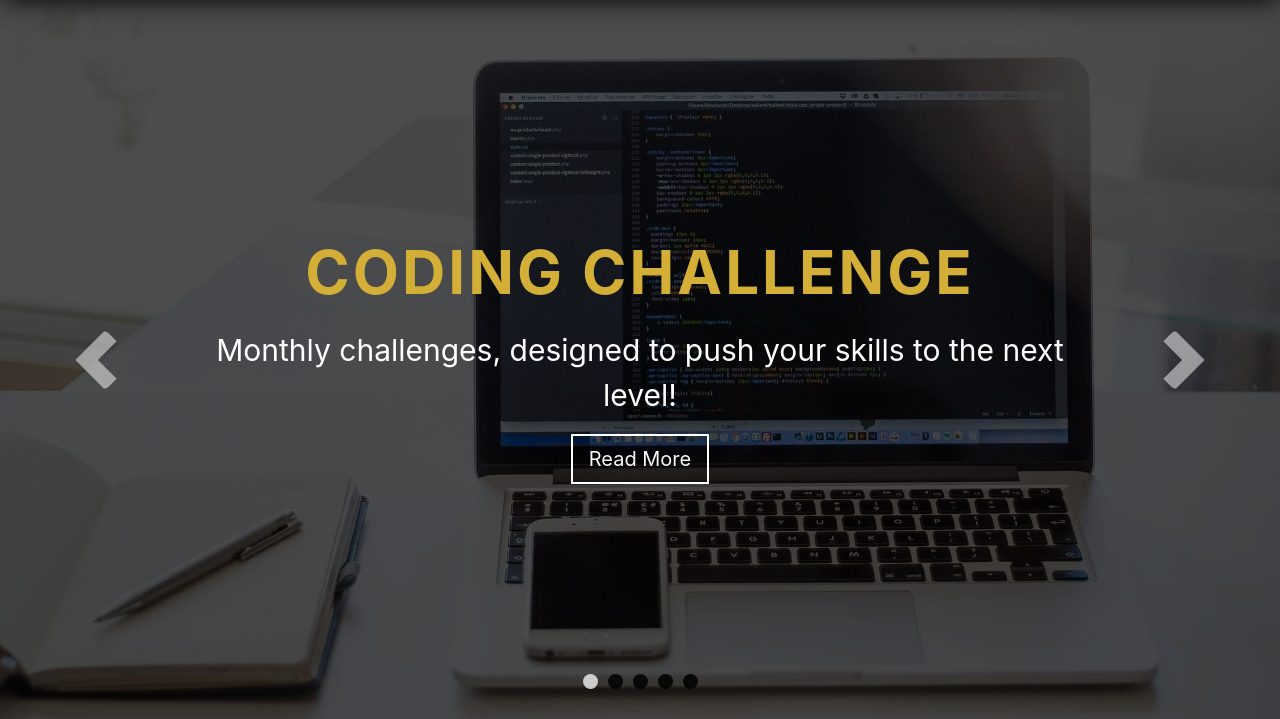
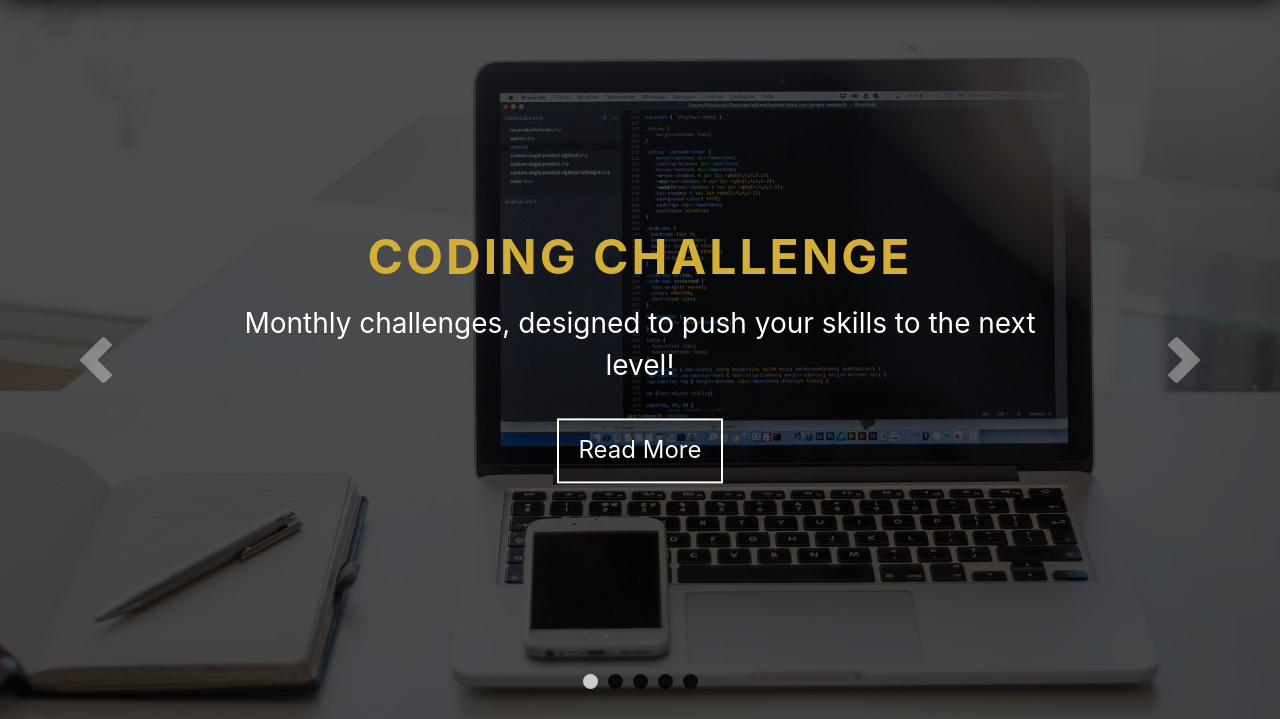
Before and after one commit to lusalga/zero-to-mastery-website, a PHP site: page / in a window 1280 px wide. Shown: the part 80-799 px from the top of the page. Run offline with PHP 8.4, Linux system fonts and the light colour scheme; some libraries are stand-ins or nearby versions.

Commit message:
fix: carousel styles, navbar width, meta description

```diff
--- a/assets/css/carousel.css
+++ b/assets/css/carousel.css
@@ -19,30 +19,105 @@
   left: 0;
 }
 
-@media (min-width: 600px){
-  .carousel-control-prev-icon, .carousel-control-next-icon {
-    height: 60px;
-    width: 60px;
-    line-height: 55px;
-    opacity: 9 !important;
-    filter: brightness(100%) !important;
-    font-size: 40px;
-    border-radius: 100%;
-  }
+.carousel-caption {
+  top: 50%;
+  transform: translateY(-50%);
+  bottom: initial;
 }
 
-  .carousel-control-prev-icon:hover, .carousel-control-next-icon:hover {
-    opacity: 9;
-    color: #000;
+.carousel-control-prev-icon,
+.carousel-control-next-icon {
+  opacity: 0.75;
+  height: 1.5rem;
+  width: 1.5rem;
+  filter: brightness(100%) !important;
+  border-radius: 100%;
+  transition: 0.5s;
+}
+.carousel-control-prev-icon:hover,
+.carousel-control-next-icon:hover {
+  opacity: 1;
 }
 
 .la {
-    opacity: 99;
+  opacity: 1;
   z-index: 1;
   position: relative;
 }
 
-@media (min-width: 600px){
+.carousel-indicators li:hover {
+  cursor: pointer;
+}
+
+.carousel-indicators .active {
+  background-color: rgba(255, 255, 255, 0.75);
+}
+
+.carousel-caption h3 {
+  font-size: 1.5rem;
+  text-align: center;
+  font-weight: bold;
+  color: #d4af37;
+  text-transform: uppercase;
+  letter-spacing: 3px;
+  margin: 0.5rem;
+}
+
+.carousel-caption p {
+  font-size: 1.1rem;
+  text-align: center;
+  margin: 1rem;
+}
+
+.carousel-caption .btn {
+  border: 2px solid #fff;
+  border-radius: 0;
+  position: relative;
+  transition: 0.5s;
+}
+
+@media (max-width: 350px) {
+  .carousel-caption h3 {
+    font-size: 1.2rem;
+    margin: 0;
+  }
+
+  .carousel-caption p {
+    font-size: 1rem;
+    margin: 0.25rem;
+  }
+
+  .carousel-caption .btn {
+    padding: 0.35rem;
+    margin: 0.25rem;
+    font-size: 0.85rem;
+  }
+}
+@media screen and (min-width: 351px) and (max-width: 480px) {
+  .carousel-caption h3 {
+    font-size: 1.25rem;
+    margin: 0;
+  }
+  .carousel-caption p {
+    font-size: 1rem;
+    margin: 0.5rem;
+  }
+
+  .carousel-caption .btn {
+    padding: 0.5rem;
+    margin: 0.5rem;
+    font-size: 1rem;
+  }
+}
+
+@media screen and (min-width: 600px) {
+  .carousel-control-prev-icon,
+  .carousel-control-next-icon {
+    height: 2rem;
+    width: 2rem;
+    /* line-height: 55px; */
+  }
+
   .carousel-indicators li {
     background: rgba(0, 0, 0, 0.85);
     color: #000;
@@ -53,78 +128,63 @@
   }
 }
 
-  .carousel-indicators li:hover {
-    cursor: pointer;
+@media screen and (min-width: 481px) and (max-width: 768px) {
+  .carousel-caption h3 {
+    font-size: 1.5rem;
+    margin: 0.5rem;
+  }
+  .carousel-caption p {
+    font-size: 1.25rem;
+    margin: 0.5rem;
   }
 
-  .carousel-indicators .active {
-    background-color: rgba(255, 255, 255, 0.75);
-}
-
-@media (min-width: 400px){
-  .carousel-caption {
-    top: 50%;
-    transform: translateY(-50%);
-    bottom: initial;
+  .carousel-caption .btn {
+    padding: 0.5rem;
+    margin: 0.5rem;
+    font-size: 1.1rem;
   }
 }
 
+@media screen and (min-width: 769px) and (max-width: 1280px) {
   .carousel-caption h3 {
-    font-size: 60px;
-    text-align: center;
-    font-weight: bold;
-    color: #D4AF37;
-    text-transform: uppercase;
-    letter-spacing: 3px;
+    font-size: 2.5rem;
   }
 
-  @media (min-width: 992px) {
-    .carousel-caption h3 {
-      font-size: 60px !important;
-      text-align: center;
-      font-weight: bold;
+  .carousel-caption p {
+    font-size: 1.5rem;
+  }
+
+  .carousel-caption .btn {
+    font-size: 1.25rem;
+    padding: 0.75rem 1rem;
+    margin: 1rem;
+  }
+
+  .carousel-control-prev-icon,
+  .carousel-control-next-icon {
+    height: 2.5rem;
+    width: 2.5rem;
   }
 }
 
-  .carousel-caption p {
-    font-size: 30px;
-    text-align: center;
+@media screen and (min-width: 1280px) {
+  .carousel-caption h3 {
+    font-size: 3rem;
   }
 
-  @media (min-width: 992px) {
   .carousel-caption p {
-      font-size: 30px !important;
-      margin-top: 20px;
-      text-align: center;
-    }
+    font-size: 1.75rem;
   }
 
   .carousel-caption .btn {
-    border: 2px solid #fff;
-    border-radius: 0;
-    position: relative;
+    font-size: 1.5rem;
+    padding: 0.8rem 1.25rem;
+    margin: 1rem;
   }
 
-  @media (min-width: 300px) {
-    .carousel-caption {
-      /* top: 0; */
-      font-size: 20px;
+  .carousel-control-prev-icon,
+  .carousel-control-next-icon {
+    height: 3rem;
+    width: 3rem;
   }
 }
-
-  @media (min-width: 300px) {
-    .carousel-caption h3 {
-      font-size: 20px;
-    }
-  }
-
-  .carousel-caption p {
-    font-size: 15px;
-  }
-
-
-  @media (min-width: 768px) {
-    .carousel-caption h3 {
-      font-size: 40px;
-    }
-  }
--- a/assets/css/style.css
+++ b/assets/css/style.css
@@ -11,26 +11,19 @@ When adding styles try to ensure the following:
 1 - The style does not currently exist
 2- You add it to the relevant section, so the next person can find it easily */
 
-
 /* ########################################################################## */
 
-
-@import url('https://fonts.googleapis.com/css?family=Titillium+Web:200|Kaushan+Script');
-
+@import url("https://fonts.googleapis.com/css?family=Titillium+Web:200|Kaushan+Script");
 
 /* #  Global Styles  # */
-
 
 * {
   box-sizing: border-box;
 }
 
-
 /* ##################### */
 
-
 /* #  Scroll bar style  # */
-
 
 /* width */
 
@@ -56,12 +49,9 @@ When adding styles try to ensure the following:
   background: #d4af37;
 }
 
-
 /* ################# */
 
-
 /* #  Navigation bar style # */
-
 
 .navbar {
   background-color: white !important;
@@ -69,6 +59,7 @@ When adding styles try to ensure the following:
   -webkit-box-shadow: 0px 5px 24px -3px rgba(0, 0, 0, 0.88);
   -moz-box-shadow: 0px 5px 24px -3px rgba(0, 0, 0, 0.88);
   box-shadow: 0px 5px 24px -3px rgba(0, 0, 0, 0.88);
+  max-width: 100vw;
 }
 
 .navbar-brand {
@@ -96,7 +87,7 @@ When adding styles try to ensure the following:
   font-weight: 400;
 }
 
-.navbar-nav{
+.navbar-nav {
   background-color: white;
 }
 
@@ -137,17 +128,13 @@ When adding styles try to ensure the following:
     margin-top: 0; */
 }
 
-
 /* This aligns the dropdown content so that the items under 'Community' are not cut off*/
 
 /* ################### */
 
-
 /* #  Index Page Styles  # */
 
-
 /* ################### */
-
 
 /* Language banner on index page */
 
@@ -166,13 +153,13 @@ When adding styles try to ensure the following:
 .langs img {
   padding: 0 16px;
   max-width: 60%;
-    -moz-transition: all .5s linear;
-    -webkit-transition: all .5s linear;
-    -o-transition: all .5s linear;
-    transition: all .5s linear;
+  -moz-transition: all 0.5s linear;
+  -webkit-transition: all 0.5s linear;
+  -o-transition: all 0.5s linear;
+  transition: all 0.5s linear;
 }
 
-@media(max-width: 767px) {
+@media (max-width: 767px) {
   .langs img {
     max-width: 100%;
   }
@@ -192,7 +179,6 @@ When adding styles try to ensure the following:
   -o-transform: scale(1.1);
   transform: scale(1.1);
 }
-
 
 /* Video section styles*/
 
@@ -214,7 +200,7 @@ div.desktop-wrapper {
   padding-top: 20px;
   padding-bottom: 67.5%;
   height: 10px;
-    transition: transform 1s cubic-bezier(.3, -0.39, .31, 1.38);
+  transition: transform 1s cubic-bezier(0.3, -0.39, 0.31, 1.38);
 }
 
 div.desktop-wrapper:hover {
@@ -255,25 +241,22 @@ div.desktop-wrapper iframe {
   padding: 20px;
 }
 
-
 .coursecard h5 {
   color: #d4af37;
   text-align: center;
-
 }
 
 .coursecard p {
   color: rgba(100, 100, 100, 0.938);
   text-align: justify;
-
 }
 
 .coursecard {
   transition: all 0.5s;
-    margin:15px;
+  margin: 15px;
 }
 
-.coursecard .card-footer{
+.coursecard .card-footer {
   border-top: none;
   background-color: transparent;
 }
@@ -281,15 +264,11 @@ div.desktop-wrapper iframe {
 .coursecard:hover {
   transform: scale(1.05);
   backface-visibility: hidden;
-
 }
-
 
 /* ################### */
 
-
 /* #   Course Pages  # */
-
 
 /* ################### */
 
@@ -333,12 +312,9 @@ div.desktop-wrapper iframe {
   text-decoration: none;
 }
 
-
 /* ################### */
 
-
 /* #  Projects Pages # */
-
 
 /* ################### */
 
@@ -396,11 +372,11 @@ h1.proj {
   width: 50%;
   outline: none;
 }
-#searchBox:focus, textarea:focus {
+#searchBox:focus,
+textarea:focus {
   box-shadow: 0 0 5px #ffc107;
   border: 1px solid #ffc107;
 }
-
 
 a.faq {
   width: 10em;
@@ -409,32 +385,29 @@ a.faq {
   font-size: 1.5em;
 }
 
-
 /* ################### */
 
-
 /* #   Events Pages  # */
-
 
 /* ################### */
 
 #adventHeader {
   height: 100vh;
   padding-top: 80px;
-    background: url('../images/advent/advent.png');
+  background: url("../images/advent/advent.png");
   background-size: cover;
   background-position: center;
   padding: 15em 0;
 }
 
 #adventHeader h1 {
-    font-family: 'Kaushan Script', cursive;
+  font-family: "Kaushan Script", cursive;
   font-size: 5em;
   color: #ffffff;
 }
 
 #adventHeader .year {
-    font-family: 'Titillium Web', sans-serif;
+  font-family: "Titillium Web", sans-serif;
   color: #d4af37;
   border: 2px #e9ecef solid;
   border-left: 0px;
@@ -450,7 +423,11 @@ a.faq {
 }
 
 .adventStats {
-    background-image: linear-gradient( to bottom, #0f0f23 0%, rgb(36, 36, 36) 100%);
+  background-image: linear-gradient(
+    to bottom,
+    #0f0f23 0%,
+    rgb(36, 36, 36) 100%
+  );
   padding: 30px 0 20px 0;
   border-top: 1px #2e2e2e solid;
 }
@@ -461,7 +438,11 @@ a.faq {
 }
 
 .adventFilter {
-    background-image: linear-gradient( to bottom, #6b6b6b 0%, rgb(36, 36, 36) 100%);
+  background-image: linear-gradient(
+    to bottom,
+    #6b6b6b 0%,
+    rgb(36, 36, 36) 100%
+  );
   border-radius: 5px;
   padding: 18px 0;
 }
@@ -474,7 +455,7 @@ a.faq {
 .adventStats h2 {
   color: #d4af37;
   font-size: 3em;
-    font-family: 'Titillium Web', sans-serif;
+  font-family: "Titillium Web", sans-serif;
   margin-bottom: 0px;
 }
 
@@ -484,7 +465,7 @@ a.faq {
 
 .adventTitle {
   color: #0f0f23;
-    font-family: 'Titillium Web', sans-serif;
+  font-family: "Titillium Web", sans-serif;
   font-weight: bolder;
 }
 
@@ -496,7 +477,7 @@ a.faq {
   border-radius: 10px;
 }
 
-.adventCard>.card-img-top {
+.adventCard > .card-img-top {
   border-radius: 10px 10px 0 0;
   background: url(../images/advent/ztmbg.png);
   background-size: cover;
@@ -505,7 +486,7 @@ a.faq {
 
 .adventCard h5 {
   color: rgb(255, 255, 255);
-    font-family: 'Titillium Web', sans-serif;
+  font-family: "Titillium Web", sans-serif;
   font-size: 1.6em;
   margin-bottom: 0px;
 }
@@ -623,12 +604,9 @@ a.faq {
   background-position: center;
 }
 
-
 /* ################### */
 
-
 /* # Community Pages # */
-
 
 /* ################### */
 
@@ -674,7 +652,6 @@ a.faq {
 
 .cat-head {
   text-align: center;
-
 }
 
 .cat-head img {
@@ -699,7 +676,7 @@ a.faq {
   list-style: none;
 }
 
-.cat-list ul li{
+.cat-list ul li {
   padding: 2px 0;
 }
 
--- a/index.html
+++ b/index.html
@@ -4,7 +4,7 @@
 <head>
   <meta charset="utf-8" />
   <meta name="viewport" content="width=device-width, initial-scale=1, shrink-to-fit=no" />
-  <meta name="description" content="" />
+  <meta name="description" content="Zero To Mastery Official Website. Learn HTML, CSS, JavaScript, ReactJS, NodeJS, PostgreSQL, Python, Algorithms and Data Structures at ZTM." />
   <meta name="author" content="" />
 
   <title>Zero To Mastery - Become a Web Dev Today</title>
```
Lines whose indentation alone changed are shown as unchanged.
